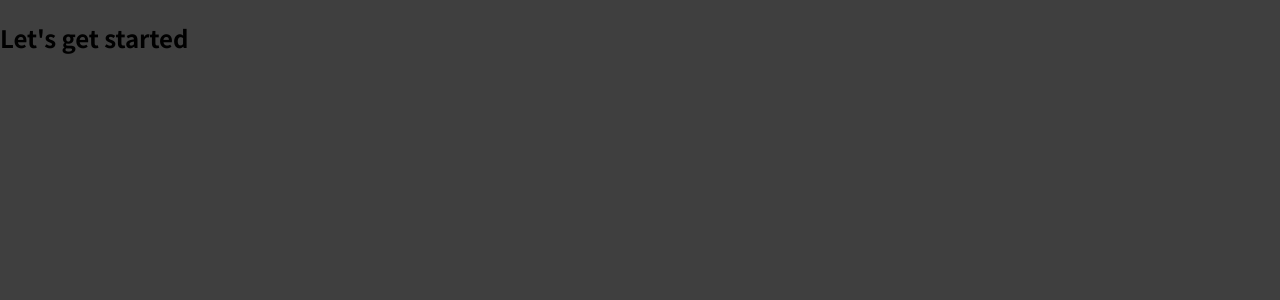
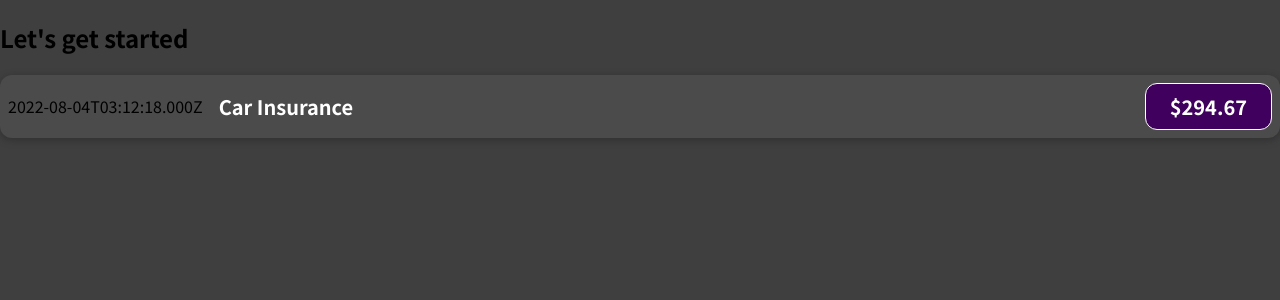
Before and after one commit to Markjust1/my-app, a JavaScript app: page / in a window 1280 px wide. Shown: the top 300 px of the page. Built offline with nearby package versions, Linux system fonts and the light colour scheme.

Commit message:
add component and css

```diff
--- a/src/App.js
+++ b/src/App.js
@@ -1,7 +1,10 @@
+import ExpenseItem from "./components/ExpenseItem";
+
 function App() {
   return (
     <div>
       <h2>Let's get started</h2>
+      <ExpenseItem/>
     </div>
   );
 }
--- /dev/null
+++ b/src/components/ExpenseItem.css
@@ -0,0 +1,56 @@
+.expense-item {
+  display: flex;
+  justify-content: space-between;
+  align-items: center;
+  box-shadow: 0 2px 8px rgba(0, 0, 0, 0.25);
+  padding: 0.5rem;
+  margin: 1rem 0;
+  border-radius: 12px;
+  background-color: #4b4b4b;
+}
+
+.expense-item__description {
+  display: flex;
+  flex-direction: column;
+  gap: 1rem;
+  align-items: flex-end;
+  flex-flow: column-reverse;
+  justify-content: flex-start;
+  flex: 1;
+}
+
+.expense-item h2 {
+  color: #3a3a3a;
+  font-size: 1rem;
+  flex: 1;
+  margin: 0 1rem;
+  color: white;
+}
+
+.expense-item__price {
+  font-size: 1rem;
+  font-weight: bold;
+  color: white;
+  background-color: #40005d;
+  border: 1px solid white;
+  padding: 0.5rem;
+  border-radius: 12px;
+}
+
+@media (min-width: 580px) {
+  .expense-item__description {
+    flex-direction: row;
+    align-items: center;
+    justify-content: flex-start;
+    flex: 1;
+  }
+
+  .expense-item__description h2 {
+    font-size: 1.25rem;
+  }
+
+  .expense-item__price {
+    font-size: 1.25rem;
+    padding: 0.5rem 1.5rem;
+  }
+}
--- a/src/components/ExpenseItem.js
+++ b/src/components/ExpenseItem.js
@@ -1,5 +1,17 @@
+import './ExpenseItem.css'
+
 export default function ExpenseItem() {
+  const expenseDate = new Date();
+  const expenseTitle = 'Car Insurance';
+  const expenseAmount = 294.67;
+
   return (
-    <h2>Expense item!</h2>
+    <div className="expense-item">
+      <div>{expenseDate.toISOString()}</div>
+      <div className="expense-item__description">
+        <h2>{expenseTitle}</h2>
+        <div className="expense-item__price">${expenseAmount}</div>
+      </div>
+    </div>
   );
 }
```
